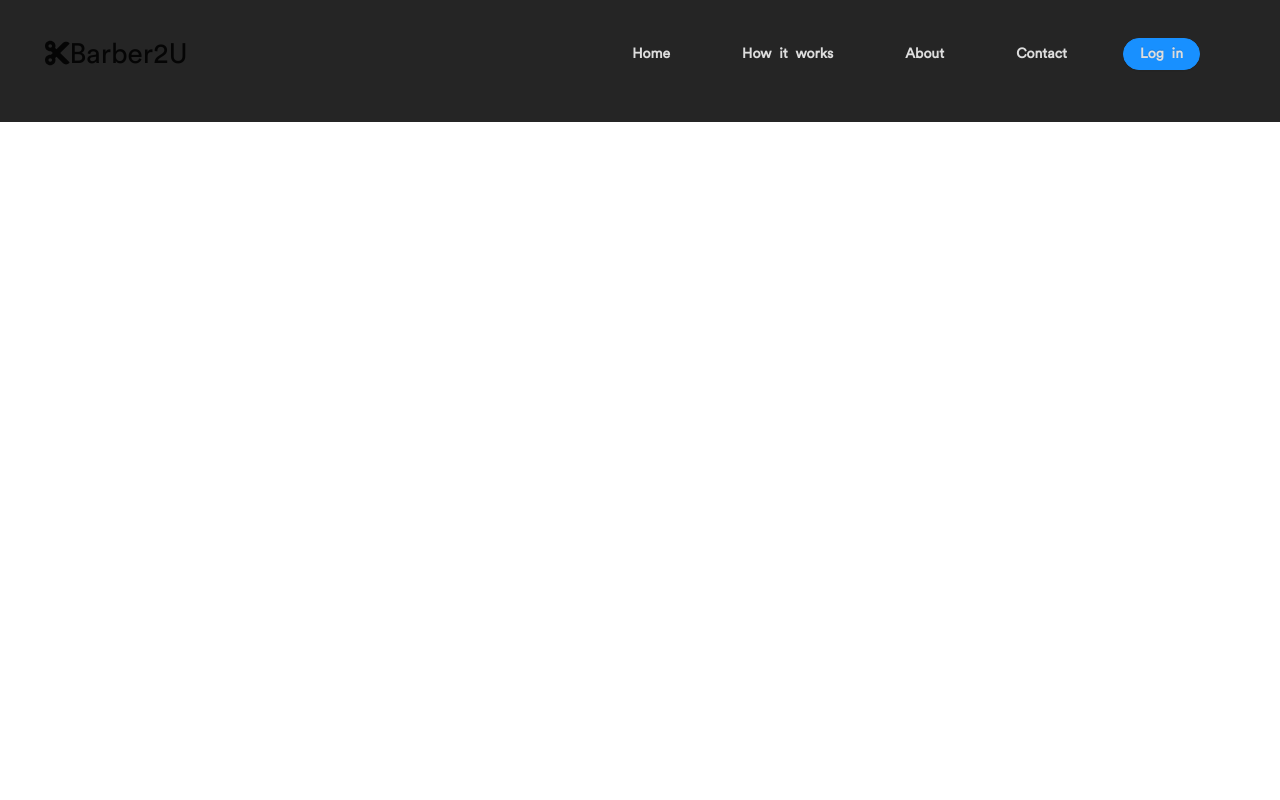
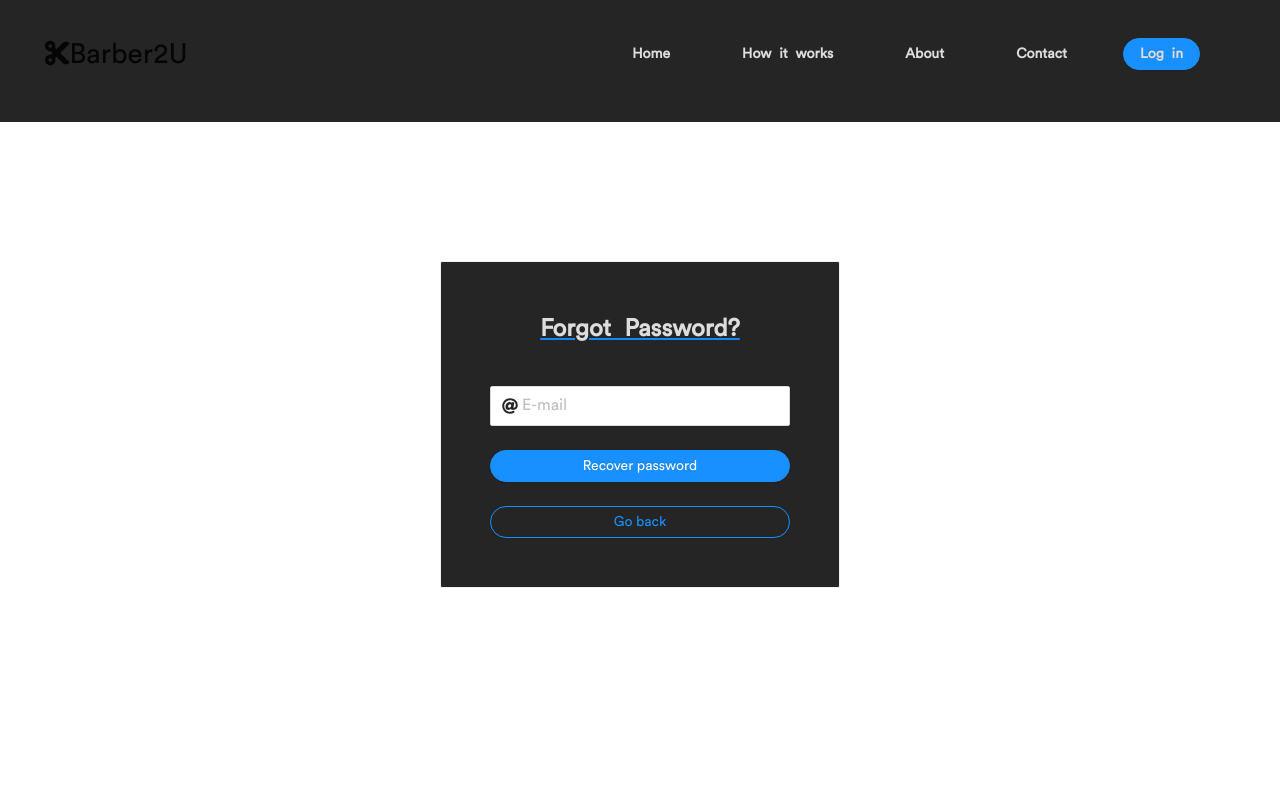
Before and after one commit to ItsMeSafak/barber2u-frontend, a React (Create React App) app: page /forgot-password in a window 1280 px wide. Shown: the top 800 px of the page. Built offline with nearby package versions, Linux system fonts and the light colour scheme.

Commit message:
Add password reset and styling fix.

```diff
--- a/src/App.scss
+++ /dev/null
@@ -1,7 +0,0 @@
-* {
-    font-family: Circular;
-}
-
-.App-body {
-    min-height: 100vh;
-}
--- a/src/App.tsx
+++ b/src/App.tsx
@@ -6,14 +6,11 @@ import FooterPartial from "./template/footer-partial";
 import Dashboard from "./pages/dashboard";
 import ForgotPasswordPage from "./pages/forgot-password";
 
-import "antd/dist/antd.css";
-import "./App.scss";
-
 const App: React.FC = () => (
     <>
         <BrowserRouter>
             <HeaderPartial />
-            <div className="App-body">
+            <div className="body">
                 <Switch>
                     <Route path="/dashboard" component={Dashboard} />
                     <Route
--- a/src/index.scss
+++ b/src/index.scss
@@ -1,7 +1,9 @@
+@import "~antd/dist/antd.css";
+
 body {
     margin: 0;
-    font-family: -apple-system, BlinkMacSystemFont, "Segoe UI", "Roboto",
-        "Oxygen", "Ubuntu", "Cantarell", "Fira Sans", "Droid Sans",
+    font-family: Circular, -apple-system, BlinkMacSystemFont, "Segoe UI",
+        "Roboto", "Oxygen", "Ubuntu", "Cantarell", "Fira Sans", "Droid Sans",
         "Helvetica Neue", sans-serif;
     -webkit-font-smoothing: antialiased;
     -moz-osx-font-smoothing: grayscale;
@@ -11,3 +13,8 @@ code {
     font-family: source-code-pro, Menlo, Monaco, Consolas, "Courier New",
         monospace;
 }
+
+.body {
+    min-height: 100vh;
+    line-height: 100vh;
+}
--- a/src/pages/forgot-password/index.tsx
+++ b/src/pages/forgot-password/index.tsx
@@ -1,12 +1,97 @@
-import React from "react";
+import React, { useState } from "react";
+
+import { FontAwesomeIcon } from "@fortawesome/react-fontawesome";
+import { faAt } from "@fortawesome/free-solid-svg-icons";
+import { Form, Input, Button, Card, Alert, AlertProps } from "antd";
 
 import styles from "./styles.module.scss";
 
 const ForgotPasswordPage: React.FC = () => {
-    const test = 1;
+    const [isAlertVisible, displayAlert] = useState(false);
+    const [alertProps, setAlertProps] = useState<AlertProps>({
+        message: undefined,
+        type: undefined,
+    });
+
+    const onFinish = (values: {}) => {
+        const success = true;
+        console.log("Success:", values);
+
+        displayAlert(true);
+        if (success) {
+            setAlertProps({
+                message: "E-mail has been sent!",
+                description: "A confirmation E-mail has been sent to you.",
+                type: "success",
+            });
+        } else {
+            setAlertProps({
+                message: "E-mail address not found.",
+                description:
+                    "The E-mail address you have entered might be incorrect, try again.",
+                type: "error",
+            });
+        }
+    };
+
+    const onFinishFailed = (errorInfo: {}) => {
+        console.log("Failed:", errorInfo);
+        displayAlert(false);
+    };
+
+    const displayAlertPopup = () => (
+        <Alert className={styles.alert} {...alertProps} showIcon />
+    );
+
     return (
-        <>
-        </>
+        <div className={styles.container}>
+            <Card className={styles.formCard}>
+                <h2>Forgot Password?</h2>
+                {isAlertVisible && displayAlertPopup()}
+                <Form
+                    name="basic"
+                    onFinish={onFinish}
+                    onFinishFailed={onFinishFailed}
+                >
+                    <Form.Item
+                        name="email"
+                        rules={[
+                            {
+                                required: true,
+                                type: "email",
+                                message: "Please insert a valid E-mail address",
+                            },
+                        ]}
+                    >
+                        <Input
+                            size="large"
+                            placeholder="E-mail"
+                            prefix={<FontAwesomeIcon icon={faAt} />}
+                        />
+                    </Form.Item>
+
+                    <Form.Item>
+                        <Button
+                            shape="round"
+                            type="primary"
+                            block
+                            htmlType="submit"
+                        >
+                            Recover password
+                        </Button>
+                    </Form.Item>
+                </Form>
+                <Button
+                    shape="round"
+                    type="primary"
+                    ghost
+                    block
+                    htmlType="submit"
+                >
+                    Go back
+                </Button>
+            </Card>
+        </div>
     );
 };
 
--- a/src/pages/forgot-password/styles.module.scss
+++ b/src/pages/forgot-password/styles.module.scss
@@ -0,0 +1,26 @@
+.container {
+    text-align: center;
+}
+
+.formCard {
+    text-align: left;
+    width: calc(100vh - 50vh);
+    margin: auto;
+    display: inline-block;
+    background-color: #252525;
+    padding: 25px;
+
+    h2 {
+        text-align: center;
+        color: #ddd;
+        font-size: 1.5rem;
+        font-weight: bolder;
+        text-decoration: underline;
+        text-decoration-color: #0e87ff;
+        padding-bottom: 25px;
+    }
+}
+
+.alert {
+    margin-bottom: 25px;
+}
```
